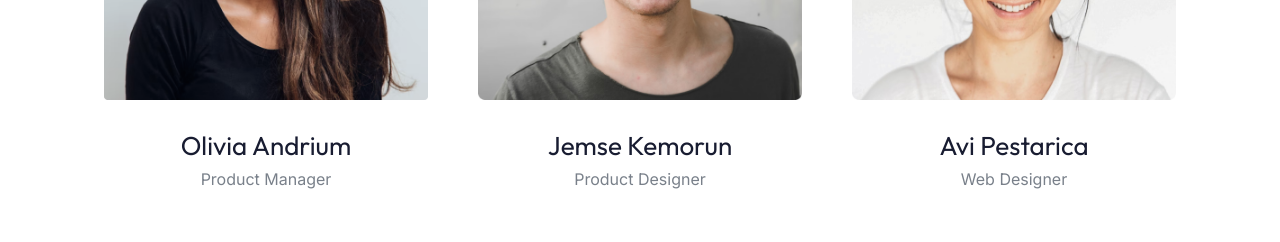
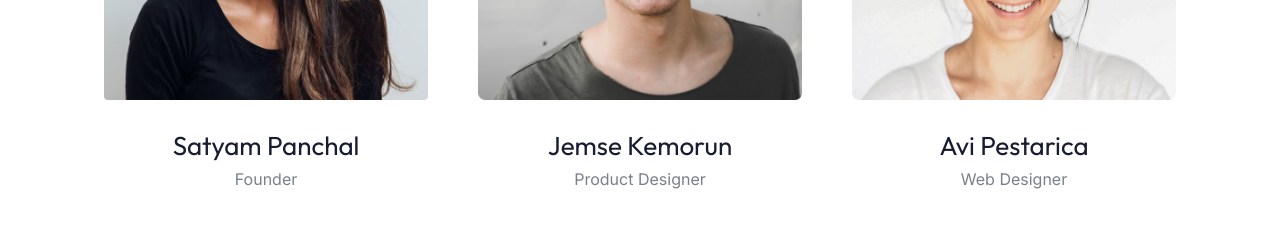
Before and after one commit to msatyampanchal/ZTW-Creatives, a plain HTML site: page index.html in a window 1280 px wide. Shown: the part 2400-2642 px from the top of the page. Drawn offline with Linux system fonts and the light colour scheme.

Commit message:
Update index.html

```diff
--- a/index.html
+++ b/index.html
@@ -282,8 +282,8 @@
                 </div>
               </div>
 
-              <h4 class="yj go kk wm ob zb">Olivia Andrium</h4>
-              <p>Product Manager</p>
+              <h4 class="yj go kk wm ob zb">Satyam Panchal</h4>
+              <p>Founder</p>
             </div>
 
             <!-- Team Item -->
```
